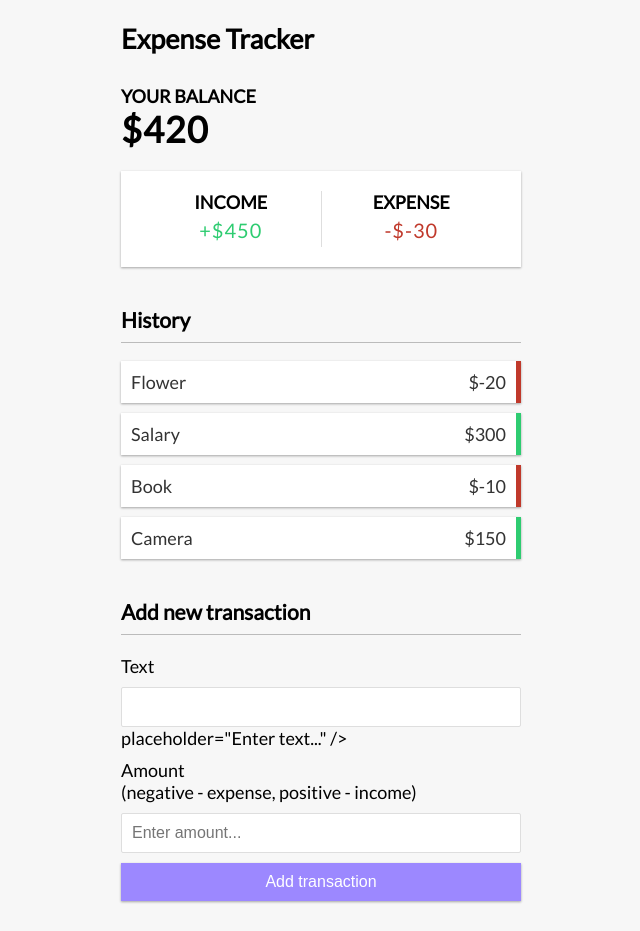
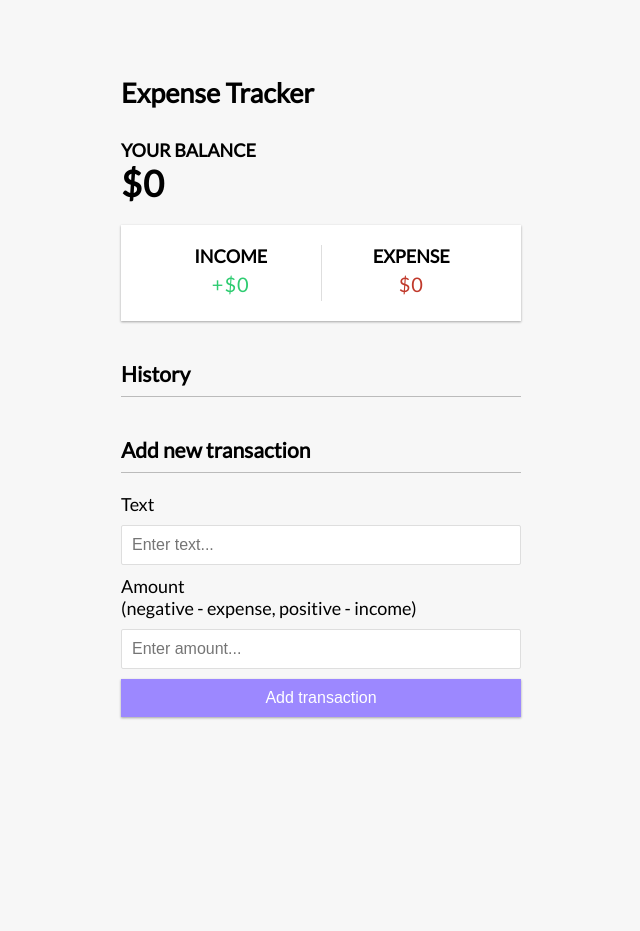
Before and after one commit to KaungShan/Expense-tracker-Vue-, a Vue app: page / in a window 1280 px wide. Shown: the whole page, without its empty margins (319-959 px from the left). After the commit the page ends 800 px from the top, so only its background shows below. Built offline with nearby package versions, Linux system fonts and the light colour scheme.

Commit message:
localStorage and onMounted

```diff
--- a/src/App.vue
+++ b/src/App.vue
@@ -3,7 +3,9 @@
   <div class="container">
     <Balance :total="+total"/>
     <IncomeExpenses :income="+income" :expenses="+expenses"/>
-    <TransactionList :transactions="transactions"/>
+    <TransactionList :transactions="transactions"
+    @transcationDeleted="handleTranscationDeleted"
+    />
     <AddTransaction
     @transcationSubmitted="handleTranscationSubmitted"
     />
@@ -15,15 +17,20 @@ import Balance from './components/Balance.vue';
 import IncomeExpenses from './components/IncomeExpenses.vue';
 import AddTransaction from './components/AddTransaction.vue';
 import TransactionList from './components/TransactionList.vue';
-import { ref,computed } from 'vue'
+import { ref,computed, onMounted } from 'vue'
+import { useToast } from 'vue-toastification'
 
-const transactions = ref([
-  { id: 1, text: 'Flower', amount: -20 },
-  { id: 2, text: 'Salary', amount: 300 },
-  { id: 3, text: 'Book', amount: -10 },
-  { id: 4, text: 'Camera', amount: 150 }
-]);
+const toast = useToast()
 
+const transactions = ref([]);
+
+onMounted(() => {
+  const saveTranscations = JSON.parse(
+    localStorage.getItem('transcations'));
+  if (saveTranscations) {
+    transactions.value = saveTranscations;
+    }
+})
 //get total
 const total = computed(() => {
   return transactions.value.reduce((acc,transaction) => {
@@ -51,7 +58,33 @@ const expenses = computed(() => {
 
 //add transcation
 const handleTranscationSubmitted = (transactionData) => {
-  console.log(transactionData)
+  transactions.value.push({
+    id: Math.random()*(1000).toString(),
+    text: transactionData.text,
+    amount: parseFloat(transactionData.amount),
+  }),
+
+  saveTranscationsToLocalStorage()
+
+  toast.success('Transaction added!')
+}
+
+//delete transcation
+const handleTranscationDeleted = (id) => {
+  transactions.value = transactions.value.filter((transcation) => {
+    return transcation.id !== id;
+  }),
+
+  saveTranscationsToLocalStorage()
+
+  toast.success('Trenscation removed')
+}
+
+//save to localstorage
+const saveTranscationsToLocalStorage = () => {
+  localStorage.setItem('transcation', JSON.stringify(
+    transactions.value
+  ))
 }
 </script>
 <style>
--- a/src/components/AddTransaction.vue
+++ b/src/components/AddTransaction.vue
@@ -3,13 +3,11 @@
             <form id="form" @submit.prevent="onSubmit">
             <div class="form-control">
                 <label for="text">Text</label>
-                <input type="text" id="text" v-model="text" />placeholder="Enter text..." />
+                <input type="text" id="text" v-model="text" placeholder="Enter text..." />
             </div>
             <div class="form-control">
-                <label for="amount"
-                >Amount <br />
-                (negative - expense, positive - income)</label
-                >
+                <label for="amount">Amount <br />
+                (negative - expense, positive - income)</label>
                 <input type="number" v-model="amount" id="amount" placeholder="Enter amount..." />
             </div>
             <button class="btn">Add transaction</button>
--- a/src/components/IncomeExpenses.vue
+++ b/src/components/IncomeExpenses.vue
@@ -6,7 +6,7 @@
         </div>
         <div>
         <h4>Expense</h4>
-        <p id="money-minus" class="money minus">-${{expenses}}</p>
+        <p id="money-minus" class="money minus">${{expenses}}</p>
         </div>
      </div>
 </template>
--- a/src/components/TransactionList.vue
+++ b/src/components/TransactionList.vue
@@ -2,8 +2,10 @@
     <h3>History</h3>
         <ul id="list" class="list">
             <li v-for="transaction in transactions" :key="id" :class="transaction.amount < 0 ? 'minus':'plus'">
-                  {{transaction.text}} <span>${{transaction.amount}}</span><button class="delete-btn">x</button>
+                  {{transaction.text}} <span>${{transaction.amount}}</span>
+                  <button @click="deleteTranscation(transaction.id)" class="delete-btn">x</button>
             </li>
+
         <!-- <li class="minus">
         Cash <span>-$400</span><button class="delete-btn">x</button>
         </li>
@@ -16,12 +18,19 @@
 
 <script setup>
 import { defineProps } from 'vue';
+
+const emit = defineEmits(['transcationDeleted'])
+// const transcationList = localStorage.getItem();
+// console.log(transcationList)
 const props = defineProps({
     transactions: {
         type: Array,
         required: true
         }
-    })
+})
+const deleteTranscation = (id) => {
+    emit('transcationDeleted',id)
+}
 </script>
 
 <style lang="scss" scoped>
```
